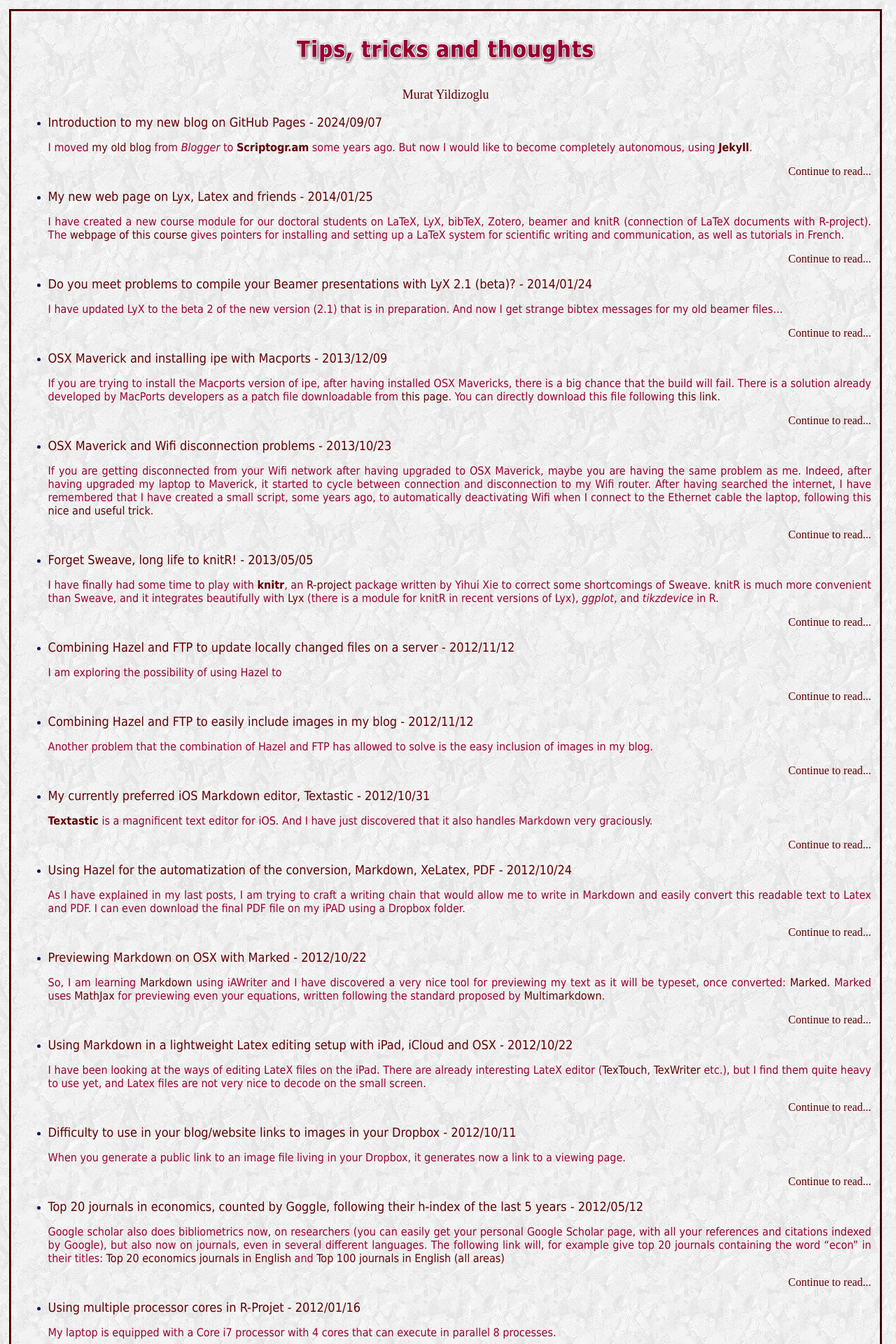
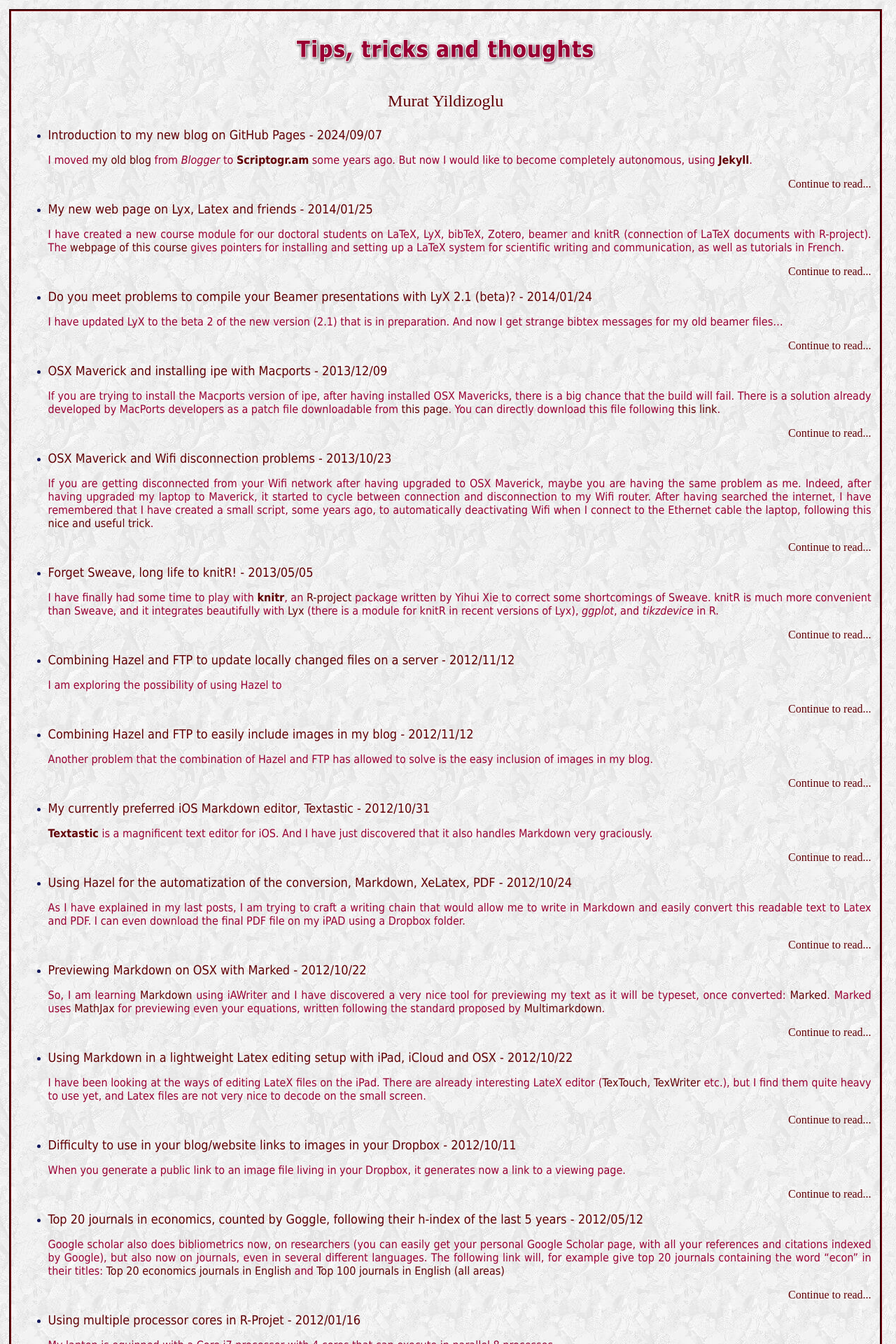
Before and after one commit to myildi/myildi.github.io, a Jekyll site: the page built from index.html, in a window 1280 px wide. Shown: the top 1920 px of the page at 70% size. Built offline with Jekyll 4.4.1, drawn with Linux system fonts in a browser that asks for light colours.

Commit message:
Update default.html

```diff
--- a/_layouts/default.html
+++ b/_layouts/default.html
@@ -15,7 +15,7 @@
   {% else %}
     <h1 align="center">{{ page.title }}</h1>
   {% endif %}
-    <p align="center" style="font-size:Large"><a href="https://yildizoglu.fr">Murat Yildizoglu</a></p>
+    <p style="text-align: center; font-size: 1.5em;"><a href="https://yildizoglu.fr">Murat Yildizoglu</a></p>
     <div id="container">
       {{ content }}
     </div>
```
